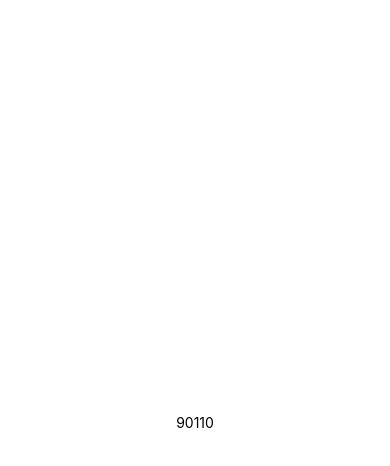
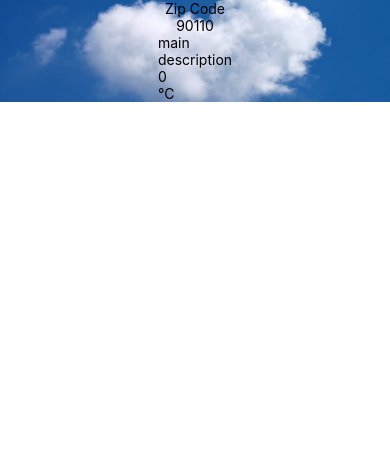
Before and after one commit to Yakeena-Lekk/3SA04-RN, a React Native app: screen / in a window 390 px wide. Shown: the top 466 px of the page. Built offline with nearby package versions, Linux system fonts and the light colour scheme.

Commit message:
Components and Image Background

```diff
--- a/App.js
+++ b/App.js
@@ -6,19 +6,9 @@
 export default function App() {
 
   return (
-    <View style={styles.container}>
+    <View >
       <Weather zipCode="90110" />
       <StatusBar style="auto" />
     </View>
   );
-
 }
-
-const styles = StyleSheet.create({
-  container: {
-    flex: 1,
-    backgroundColor: '#fff',
-    alignItems: 'center',
-    justifyContent: 'center',
-  },
-})
--- /dev/null
+++ b/components/Forecast.js
@@ -0,0 +1,15 @@
+import React from 'react';
+import { View, Text } from 'react-native';
+
+export default function Forecast(props) {
+    return (
+        <View >
+            <Text>{props.main}</Text>
+            <Text>{props.description}</Text>
+            <View>
+                <Text>{props.temp}</Text>
+                <Text>°C</Text>
+            </View>
+        </View>
+    );
+}
--- a/components/Weather.js
+++ b/components/Weather.js
@@ -1,8 +1,27 @@
-import React from 'react';
-import { Text } from 'react-native';
+import React, { useState } from 'react';
+import { View, Text, ImageBackground, StyleSheet } from 'react-native';
+import Forecast from './Forecast';
 
 export default function Weather(props) {
+    const [forecastInfo, setForecastInfo] = useState({
+        main: 'main',
+        description: 'description',
+        temp: 0
+    })
     return (
-        <Text>{props.zipCode}</Text>
+        <View>
+            <ImageBackground source={require('../bg.jpg')} style={styles.backdrop}>
+                <Text>Zip Code</Text>
+                <Text>{props.zipCode}</Text>
+                <Forecast {...forecastInfo} />
+            </ImageBackground>
+        </View>
     );
 }
+const styles = StyleSheet.create({
+    backdrop: {
+        alignItems: 'center',
+        width: '100%',
+        height: '100%'
+    },
+});
```
Also changed, not shown: bg.jpg (added).
